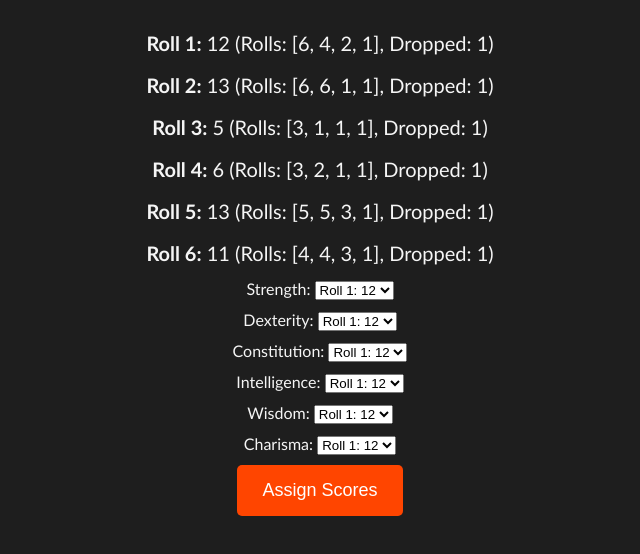
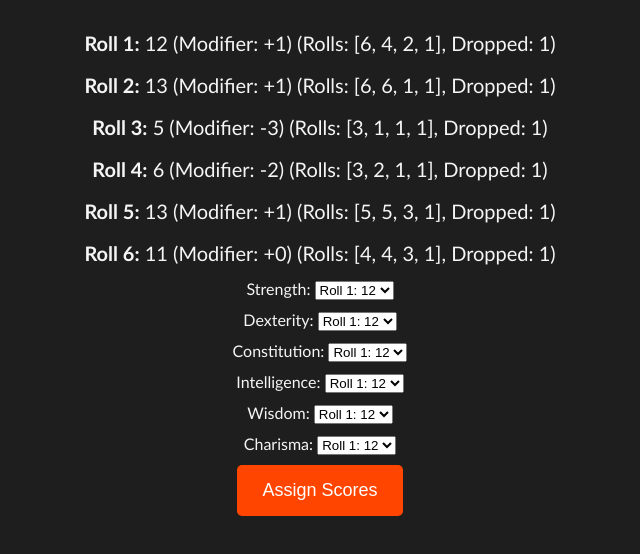
Before and after one commit to Joel-Thistle/DandD_Character_generator, a plain HTML site: page index.html in a window 1280 px wide. Both pictures are taken after a click on the button "Roll Ability Scores". Shown: the part 194-748 px from the top of the page, without its empty margins (320-960 px from the left). Drawn offline with Linux system fonts and the light colour scheme.

Commit message:
Update Index.html should show the modifier in the rolls

```diff
--- a/index.html
+++ b/index.html
@@ -67,10 +67,11 @@
                 }
                 rolls.sort(function (a, b) { return b - a });
                 let total = rolls[0] + rolls[1] + rolls[2]; // Sum the highest three rolls
+                let modifier = Math.floor((total - 10) / 2); // Calculate the ability modifier
                 rollsArray.push(total);
 
                 output += `<div class="ability">
-                    <strong>Roll ${i + 1}:</strong> ${total}
+                    <strong>Roll ${i + 1}:</strong> ${total} (Modifier: ${modifier >= 0 ? '+' : ''}${modifier})
                     <span>(Rolls: [${rolls.join(', ')}], Dropped: ${rolls[3]})</span>
                 </div>`;
             }
```
